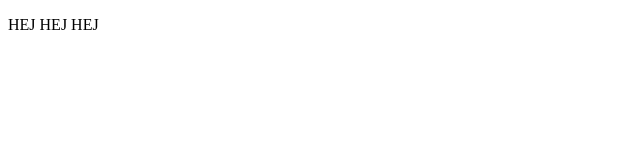
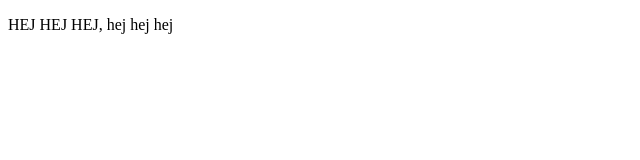
Before and after one commit to elisabethdeborah/bionic-pirates, a plain HTML site: page index.html in a window 1280 px wide. Shown: the full height of the page, 0-640 px from the left. Drawn offline with Linux system fonts and the light colour scheme.

Commit message:
la till hej

```diff
--- a/index.html
+++ b/index.html
@@ -6,6 +6,6 @@
     <title>Document</title>
 </head>
 <body>
-    <p>HEJ HEJ HEJ</p>
+    <p>HEJ HEJ HEJ, hej hej hej</p>
 </body>
 </html>
```
